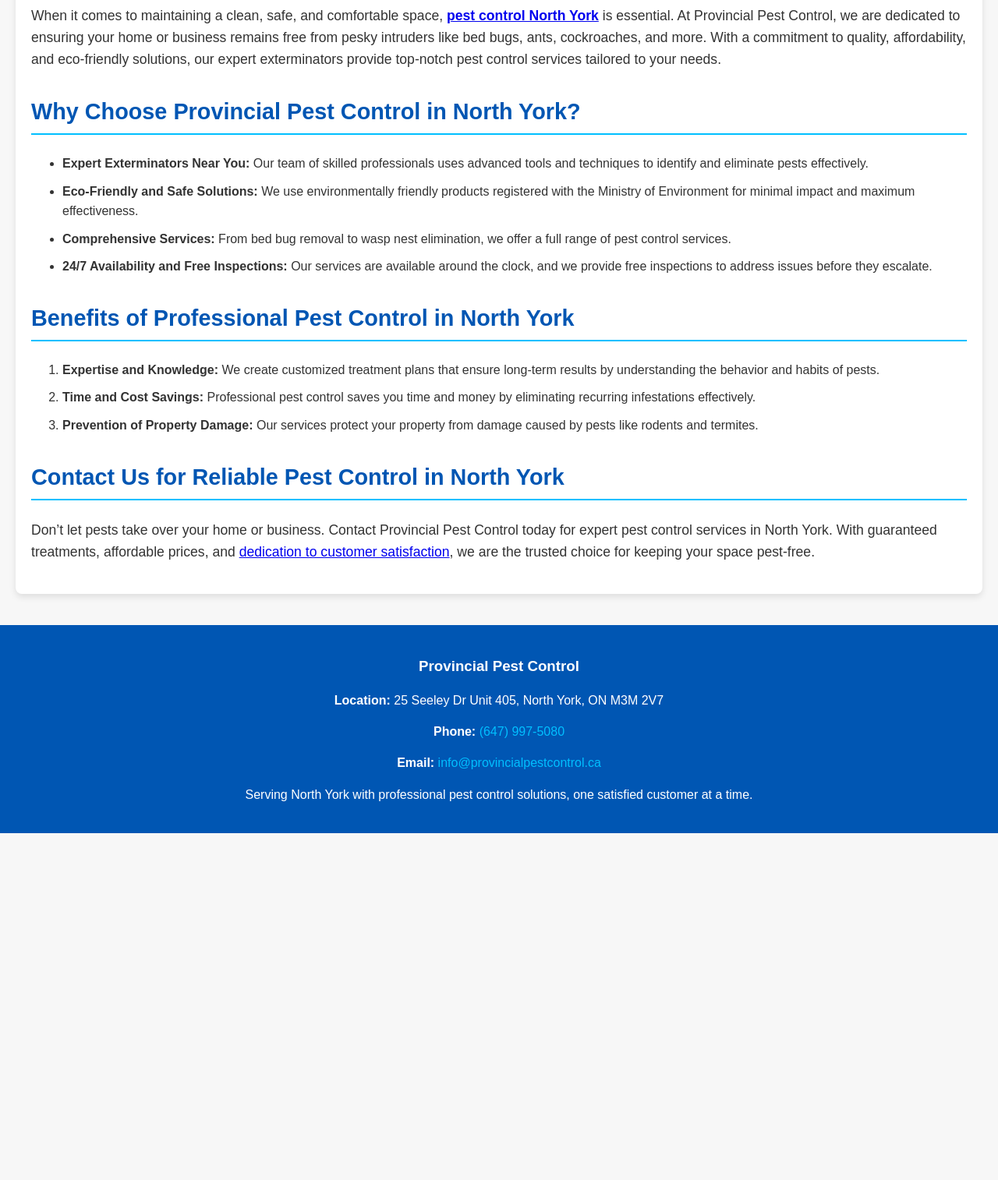
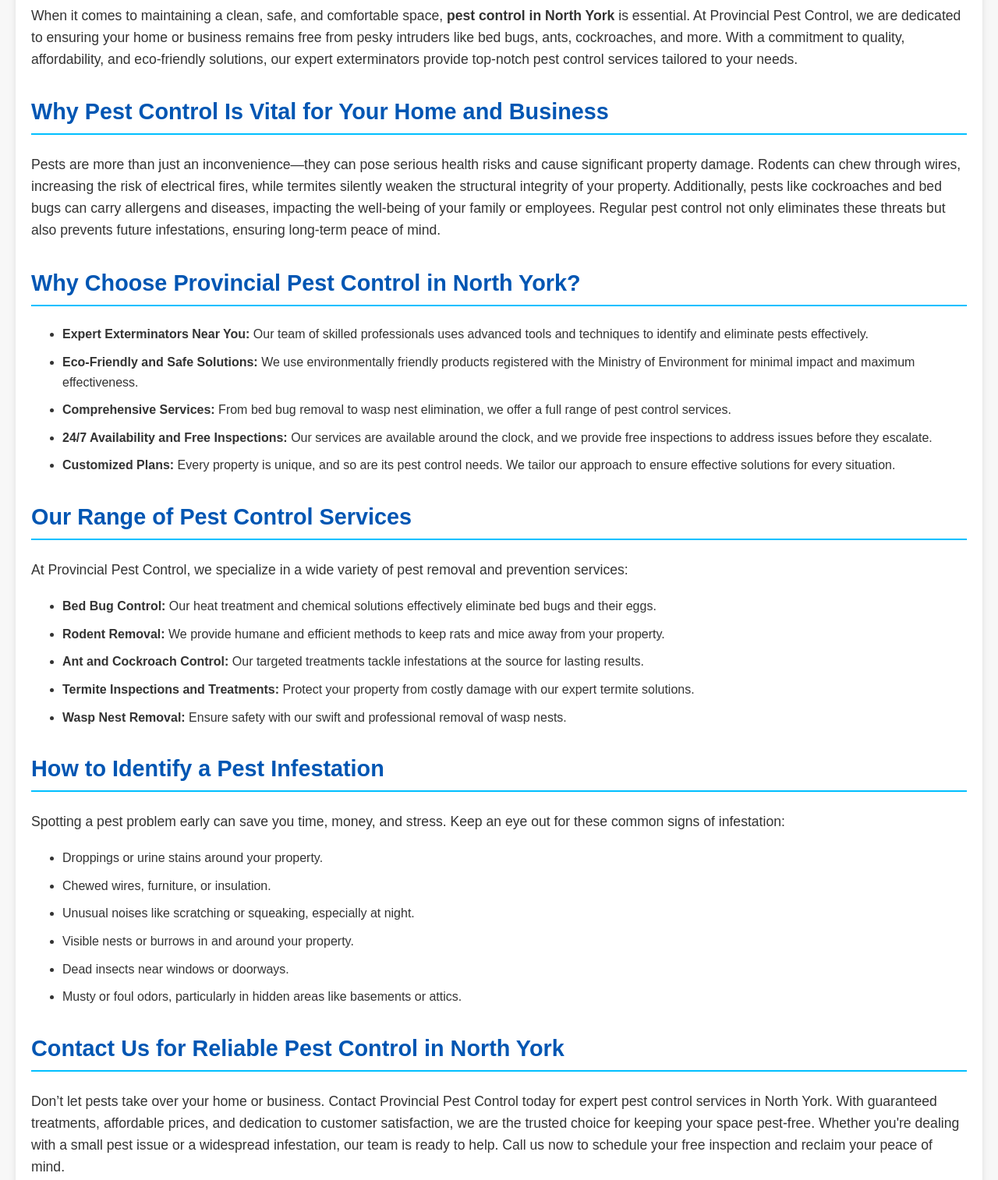
Before and after one commit to roberthinsom/Pest-Control-North-York-vercel, a plain HTML site: page index.html in a window 1280 px wide. Shown: the part 220-1734 px from the top of the page at 78% size. Before the commit the page ends 1289 px from the top, so only its background shows below. Drawn offline with Linux system fonts and the light colour scheme.

Commit message:
Update index.html

```diff
--- a/index.html
+++ b/index.html
@@ -103,8 +103,15 @@
     </header>
     <main>
         <p>
-            When it comes to maintaining a clean, safe, and comfortable space, <strong><a href="https://www.provincialpestcontrol.ca/north-york/">pest control North York</a></strong> is essential. At Provincial Pest Control, we are dedicated to ensuring your home or business remains free from pesky intruders like bed bugs, ants, cockroaches, and more. With a commitment to quality, affordability, and eco-friendly solutions, our expert exterminators provide top-notch pest control services tailored to your needs.
+            When it comes to maintaining a clean, safe, and comfortable space, <strong>pest control in North York</strong> is essential. At Provincial Pest Control, we are dedicated to ensuring your home or business remains free from pesky intruders like bed bugs, ants, cockroaches, and more. With a commitment to quality, affordability, and eco-friendly solutions, our expert exterminators provide top-notch pest control services tailored to your needs.
         </p>
+
+        <section>
+            <h2>Why Pest Control Is Vital for Your Home and Business</h2>
+            <p>
+                Pests are more than just an inconvenience—they can pose serious health risks and cause significant property damage. Rodents can chew through wires, increasing the risk of electrical fires, while termites silently weaken the structural integrity of your property. Additionally, pests like cockroaches and bed bugs can carry allergens and diseases, impacting the well-being of your family or employees. Regular pest control not only eliminates these threats but also prevents future infestations, ensuring long-term peace of mind.
+            </p>
+        </section>
 
         <section>
             <h2>Why Choose Provincial Pest Control in North York?</h2>
@@ -113,22 +120,43 @@
                 <li><strong>Eco-Friendly and Safe Solutions:</strong> We use environmentally friendly products registered with the Ministry of Environment for minimal impact and maximum effectiveness.</li>
                 <li><strong>Comprehensive Services:</strong> From bed bug removal to wasp nest elimination, we offer a full range of pest control services.</li>
                 <li><strong>24/7 Availability and Free Inspections:</strong> Our services are available around the clock, and we provide free inspections to address issues before they escalate.</li>
+                <li><strong>Customized Plans:</strong> Every property is unique, and so are its pest control needs. We tailor our approach to ensure effective solutions for every situation.</li>
             </ul>
         </section>
 
         <section>
-            <h2>Benefits of Professional Pest Control in North York</h2>
-            <ol>
-                <li><strong>Expertise and Knowledge:</strong> We create customized treatment plans that ensure long-term results by understanding the behavior and habits of pests.</li>
-                <li><strong>Time and Cost Savings:</strong> Professional pest control saves you time and money by eliminating recurring infestations effectively.</li>
-                <li><strong>Prevention of Property Damage:</strong> Our services protect your property from damage caused by pests like rodents and termites.</li>
-            </ol>
+            <h2>Our Range of Pest Control Services</h2>
+            <p>
+                At Provincial Pest Control, we specialize in a wide variety of pest removal and prevention services:
+            </p>
+            <ul>
+                <li><strong>Bed Bug Control:</strong> Our heat treatment and chemical solutions effectively eliminate bed bugs and their eggs.</li>
+                <li><strong>Rodent Removal:</strong> We provide humane and efficient methods to keep rats and mice away from your property.</li>
+                <li><strong>Ant and Cockroach Control:</strong> Our targeted treatments tackle infestations at the source for lasting results.</li>
+                <li><strong>Termite Inspections and Treatments:</strong> Protect your property from costly damage with our expert termite solutions.</li>
+                <li><strong>Wasp Nest Removal:</strong> Ensure safety with our swift and professional removal of wasp nests.</li>
+            </ul>
+        </section>
+
+        <section>
+            <h2>How to Identify a Pest Infestation</h2>
+            <p>
+                Spotting a pest problem early can save you time, money, and stress. Keep an eye out for these common signs of infestation:
+            </p>
+            <ul>
+                <li>Droppings or urine stains around your property.</li>
+                <li>Chewed wires, furniture, or insulation.</li>
+                <li>Unusual noises like scratching or squeaking, especially at night.</li>
+                <li>Visible nests or burrows in and around your property.</li>
+                <li>Dead insects near windows or doorways.</li>
+                <li>Musty or foul odors, particularly in hidden areas like basements or attics.</li>
+            </ul>
         </section>
 
         <section>
             <h2>Contact Us for Reliable Pest Control in North York</h2>
             <p>
-                Don’t let pests take over your home or business. Contact Provincial Pest Control today for expert pest control services in North York. With guaranteed treatments, affordable prices, and <a href="https://cockroach-control-toronto-cloudflare.pages.dev/">dedication to customer satisfaction</a>, we are the trusted choice for keeping your space pest-free.
+                Don’t let pests take over your home or business. Contact Provincial Pest Control today for expert pest control services in North York. With guaranteed treatments, affordable prices, and dedication to customer satisfaction, we are the trusted choice for keeping your space pest-free. Whether you're dealing with a small pest issue or a widespread infestation, our team is ready to help. Call us now to schedule your free inspection and reclaim your peace of mind.
             </p>
         </section>
     </main>
```
